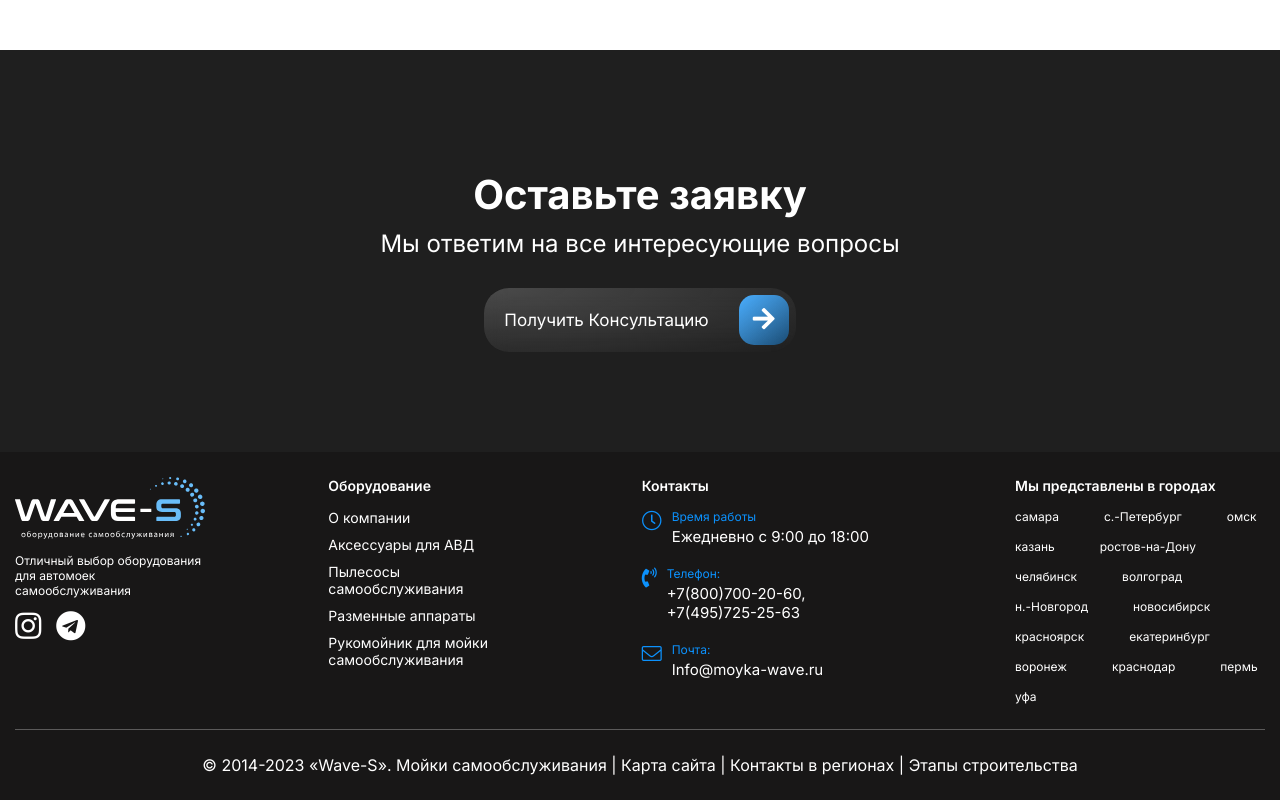
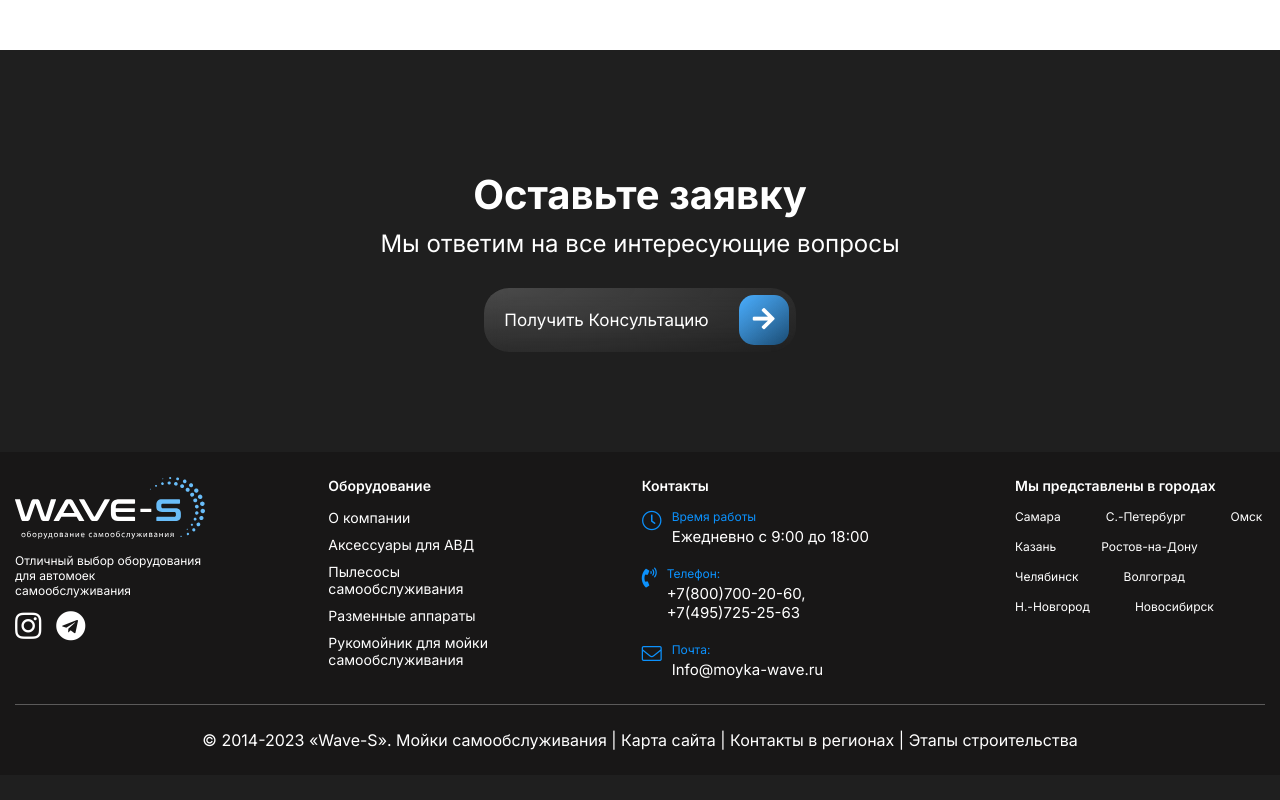
Before and after one commit to rxfr-dvpr/Wave-S, a Vue app: page / in a window 1280 px wide. Shown: the part 4266-5066 px from the top of the page. After the commit the page ends 5041 px from the top, so only its background shows below. Built offline with nearby package versions, Linux system fonts and the light colour scheme.

Commit message:
product page started

```diff
--- a/src/components/Footer.vue
+++ b/src/components/Footer.vue
@@ -201,6 +201,9 @@ export default {
 
                 &-item {
                     font-size: 12px;
+                    &::first-letter {
+                        text-transform: uppercase;
+                    }
                 }
             }
         }
--- a/src/router/router.js
+++ b/src/router/router.js
@@ -14,6 +14,11 @@ const router = createRouter({
       name: 'catalog',
       component: () => import('@/views/CatalogView.vue')
     },
+    {
+      path: '/product/:id',
+      name: 'product page',
+      component: () => import('@/views/ProductPage.vue')
+    },
   ]
 })
 
--- a/src/stores/footerStore.js
+++ b/src/stores/footerStore.js
@@ -83,24 +83,6 @@ export const footerStore = defineStore('Footer Store', {
                     {
                         name: 'новосибирск'
                     },
-                    {
-                        name: 'красноярск'
-                    },
-                    {
-                        name: 'екатеринбург'
-                    },
-                    {
-                        name: 'воронеж'
-                    },
-                    {
-                        name: 'краснодар'
-                    },
-                    {
-                        name: 'пермь'
-                    },
-                    {
-                        name: 'уфа'
-                    }
                 ]
             }
         },
--- a/src/views/CatalogView.vue
+++ b/src/views/CatalogView.vue
@@ -25,7 +25,7 @@
                     <div class="product__purchase-side">
                         <p class="product-price">{{ splitPrice(item.price) }} ₽</p>
 
-                        <button @click="this.$router.push('/catalog')" class="product-btn">
+                        <button @click="this.$router.push(`/product/${idx + 1}`)" class="product-btn">
                             Заказать
                         </button>
                     </div>
@@ -33,6 +33,8 @@
             </div>
         </div>
     </section>
+
+    <Footer/>
 
 </template>
 
@@ -42,11 +44,13 @@ import { catalogStore } from "@/stores/catalogStore.js";
 import pro1Img from '@/assets/img/productSlider/product-1.png'
 import pro2Img from '@/assets/img/productSlider/product-2.png'
 import pro3Img from '@/assets/img/productSlider/product-3.png'
+import Footer from '@/components/Footer.vue';
 
 export default {
     name: 'Catalog View',
     components: {
-        Nav
+        Nav,
+        Footer
     },
     data() {
         return {
--- /dev/null
+++ b/src/views/ProductPage.vue
@@ -0,0 +1,31 @@
+<template>
+    <Nav/>
+
+    <div class="container">
+        <a-button type="primary" @click="this.$router.push('/catalog')">back page</a-button>
+    </div>
+    <Footer/>
+</template>
+
+<script>
+import Nav from '@/components/Nav.vue'
+import Footer from '@/components/Footer.vue'
+
+export default {
+    name: 'Product Page',
+    components: {
+        Nav,
+        Footer
+    },
+    data() {
+        return {
+
+        }
+    }
+}
+
+</script>
+
+<style lang="scss" scoped>
+
+</style>
```
